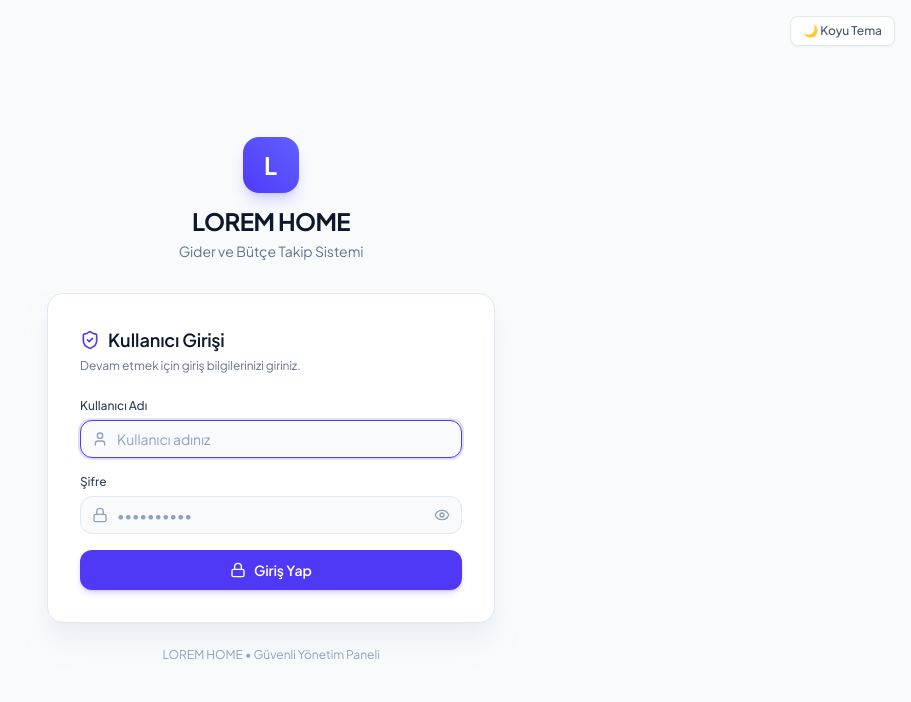
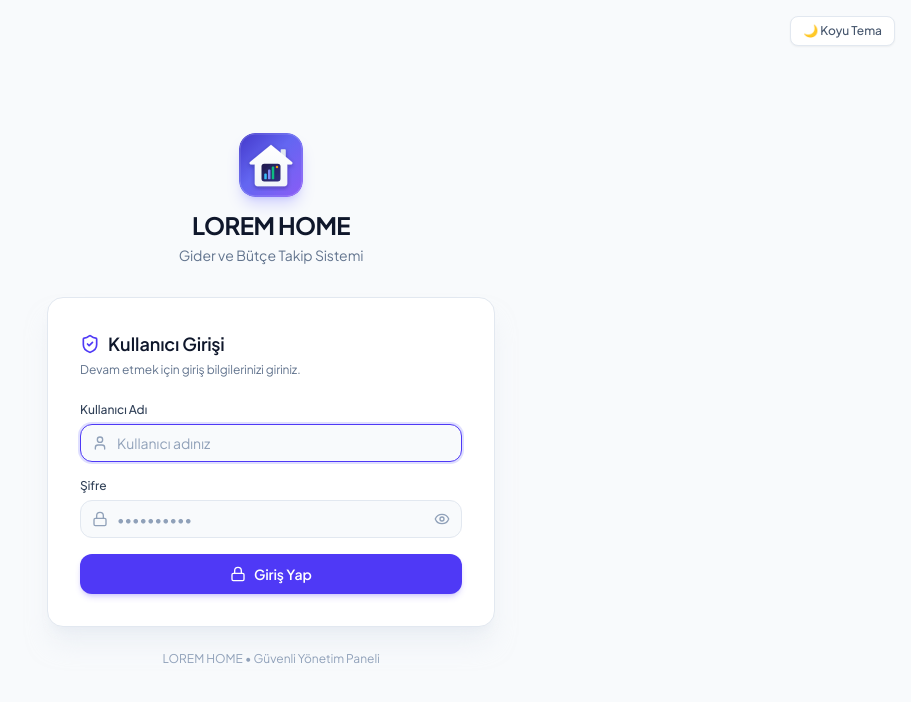
Before and after one commit to metulangu/odemetakip, a React (Vite) app: page / in a window 1280 px wide. Shown: the top 702 px of the page, without its empty margins (369-1280 px from the left). Built offline with nearby package versions, Linux system fonts and the light colour scheme.

Commit message:
feat: add modern SVG favicon and application branding logo

```diff
--- a/index.html
+++ b/index.html
@@ -35,6 +35,10 @@
       })();
     </script>
     <title>LOREM HOME // Gider Matrisi & Fatura Takip</title>
+    <link rel="icon" type="image/svg+xml" href="/favicon.svg" />
+    <link rel="alternate icon" href="/favicon.svg" />
+    <link rel="apple-touch-icon" href="/favicon.svg" />
+    <meta name="theme-color" content="#4f46e5" />
     <meta name="description" content="Cloudflare D1 uyumlu, sıfır sürtünmeli çok yıllı matris gider takip ve fatura vade sayaç platformu." />
     <meta property="og:title" content="LOREM HOME // Gider Matrisi & Fatura Takip" />
     <meta property="og:description" content="Cloudflare D1 uyumlu, sıfır sürtünmeli çok yıllı matris gider takip ve fatura vade sayaç platformu." />
--- a/src/components/LoginView.tsx
+++ b/src/components/LoginView.tsx
@@ -51,9 +51,11 @@ export const LoginView: React.FC<LoginViewProps> = ({ onLoginSuccess }) => {
       <div className="w-full max-w-md">
         {/* Brand Header */}
         <div className="text-center mb-8">
-          <div className="inline-flex items-center justify-center w-14 h-14 rounded-2xl bg-gradient-to-tr from-indigo-600 to-indigo-500 shadow-lg shadow-indigo-500/25 text-white font-bold text-2xl tracking-wider mb-3">
-            L
-          </div>
+          <img
+            src="/favicon.svg"
+            alt="LOREM HOME Logo"
+            className="w-16 h-16 rounded-2xl shadow-lg shadow-indigo-500/25 mb-3 inline-block"
+          />
           <h1 className="text-2xl font-bold text-slate-900 dark:text-white tracking-tight">
             LOREM HOME
           </h1>
--- a/src/components/LoremHomeView.tsx
+++ b/src/components/LoremHomeView.tsx
@@ -999,9 +999,11 @@ export const LoremHomeView: React.FC<LoremHomeViewProps> = ({ onSwitchWorkspace,
 
           {/* Brand & Workspace Title */}
           <div className="flex items-center gap-2 sm:gap-3 min-w-0">
-            <div className="w-8 h-8 sm:w-9 sm:h-9 rounded-xl bg-indigo-600/10 dark:bg-indigo-500/15 border border-indigo-500/20 flex items-center justify-center text-indigo-600 dark:text-indigo-400 shrink-0 shadow-xs">
-              <Layers className="w-4 h-4 sm:w-5 sm:h-5" />
-            </div>
+            <img
+              src="/favicon.svg"
+              alt="LOREM HOME Logo"
+              className="w-8 h-8 sm:w-9 sm:h-9 rounded-xl shadow-xs shrink-0 select-none"
+            />
             <div className="min-w-0">
               <div className="flex items-center gap-1.5 sm:gap-2">
                 <input
```
Also changed, not shown: public/favicon.svg (added).
